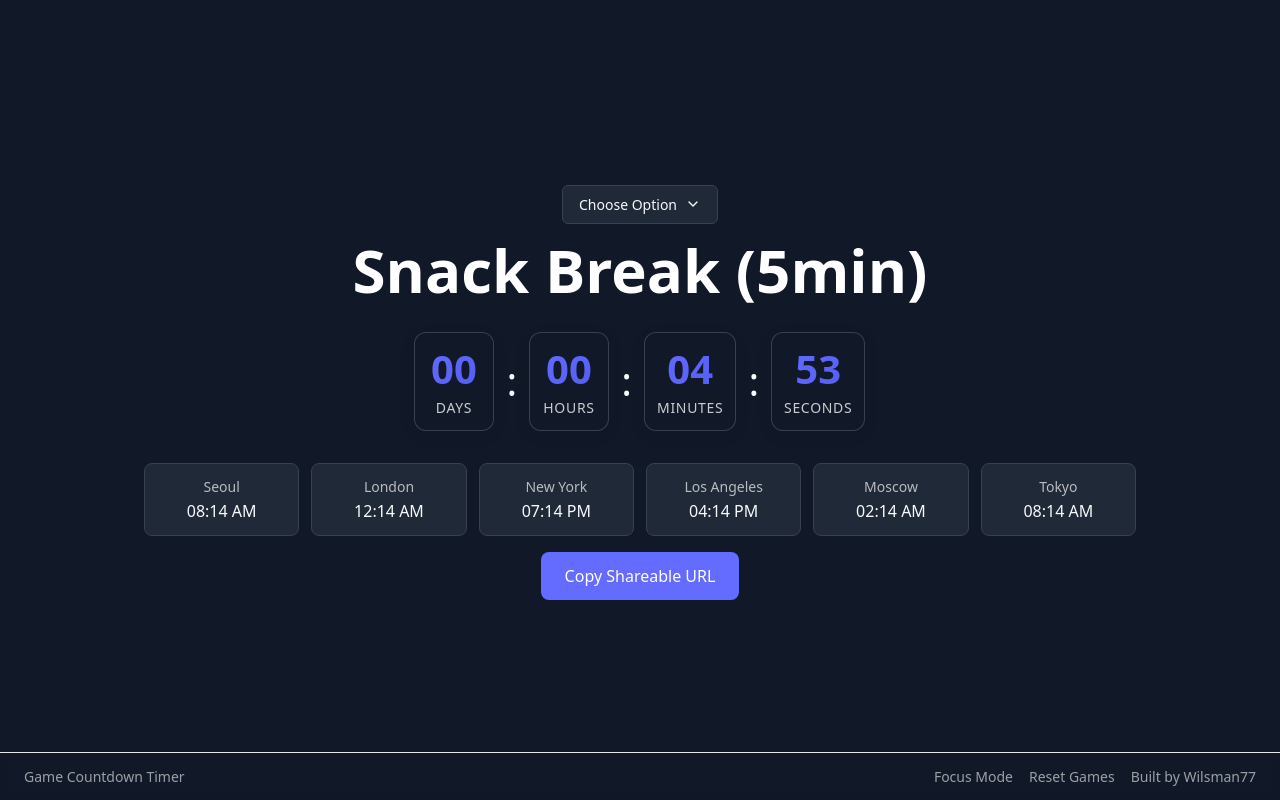
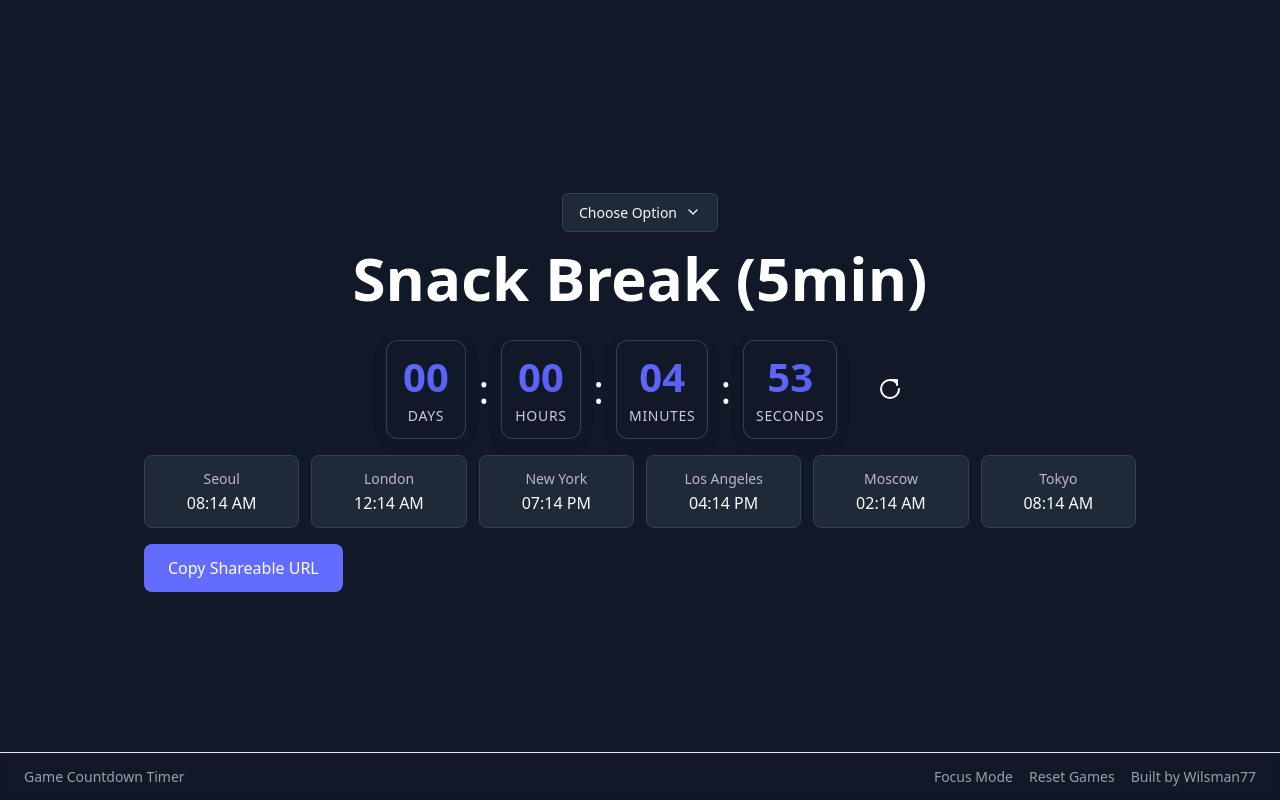
Before and after one commit to Wilsman/game_countdown, a Vue app: page / in a window 1280 px wide. Both pictures are taken after a click on the button "Reset Games". Built offline with nearby package versions, Linux system fonts and the light colour scheme.

Commit message:
feat: refresh for utility timers

```diff
--- a/src/components/TimerDisplay.vue
+++ b/src/components/TimerDisplay.vue
@@ -1,6 +1,7 @@
 <script setup lang="ts">
 import { useTimerStore } from '../stores/timer'
 import { computed, onMounted, onUnmounted, ref } from 'vue'
+// Using inline SVG for the refresh icon
 // Timezone handling using browser's Intl API
 import TimeZonePreview from './TimeZonePreview.vue'
 
@@ -386,7 +387,8 @@ onUnmounted(() => {
 
 <template>
   <div class="timer-container">
-    <div class="timer-display" @click="openDatePicker">
+        <div class="timer-display-wrapper">
+      <div class="timer-display" @click="openDatePicker">
       <div class="time-section" :class="{ 'animate-pulse': store.settings.enableAnimation }">
         <div class="time-value">{{ formattedTime.days }}</div>
         <div class="time-label">Days</div>
@@ -404,8 +406,21 @@ onUnmounted(() => {
       <div class="separator">:</div>
       <div class="time-section" :class="{ 'animate-pulse': store.settings.enableAnimation }">
         <div class="time-value">{{ formattedTime.seconds }}</div>
-        <div class="time-label">Seconds</div>
+                <div class="time-label">Seconds</div>
       </div>
+    </div>
+
+      <button
+        v-if="store.activeGame.type === 'utility'"
+        @click.stop="store.restartCountdown(store.activeGame.id)"
+        class="restart-button"
+        title="Restart countdown"
+      >
+        <svg width="20" height="20" viewBox="0 0 24 24" fill="none" xmlns="http://www.w3.org/2000/svg" class="restart-icon">
+          <path d="M21 12C21 16.9706 16.9706 21 12 21C7.02944 21 3 16.9706 3 12C3 7.02944 7.02944 3 12 3C15.0711 3 17.75 4.60718 19.25 7" stroke="currentColor" stroke-width="2" stroke-linecap="round" stroke-linejoin="round"/>
+          <path d="M19 8V3H14" stroke="currentColor" stroke-width="2" stroke-linecap="round" stroke-linejoin="round"/>
+        </svg>
+      </button>
     </div>
 
 <div v-if="!isFocusMode" class="timezone-section">
@@ -459,10 +474,63 @@ onUnmounted(() => {
   display: flex;
   flex-direction: column;
   align-items: center;
-  gap: 1rem;
+  justify-content: center;
+  height: 100%;
   width: 100%;
   padding: 1rem;
-  text-align: center;
+  box-sizing: border-box;
+}
+
+.timer-display-wrapper {
+  position: relative;
+  display: flex;
+  align-items: center;
+}
+
+.restart-button {
+  margin-left: 1rem;
+  background: none;
+  border: none;
+  color: white;
+  cursor: pointer;
+  padding: 0.5rem;
+  border-radius: 50%;
+  display: flex;
+  align-items: center;
+  justify-content: center;
+  transition: background-color 0.2s;
+}
+
+.restart-button:hover {
+  background-color: rgba(255, 255, 255, 0.1);
+}
+
+.restart-button svg {
+  width: 24px;
+  height: 24px;
+}
+
+.restart-button {
+  margin-left: 1rem;
+  background: none;
+  border: none;
+  color: white;
+  cursor: pointer;
+  padding: 0.5rem;
+  border-radius: 50%;
+  display: flex;
+  align-items: center;
+  justify-content: center;
+  transition: background-color 0.2s;
+}
+
+.restart-button:hover {
+  background-color: rgba(255, 255, 255, 0.1);
+}
+
+.restart-button svg {
+  width: 24px;
+  height: 24px;
 }
 
 .timer-display {
--- a/src/stores/timer.ts
+++ b/src/stores/timer.ts
@@ -349,6 +349,25 @@ export const useTimerStore = defineStore("timer", () => {
     settings.value = { ...settings.value, ...newSettings };
   };
 
+    function restartCountdown(id: string) {
+    const gameIndex = games.value.findIndex((g) => g.id === id);
+    if (gameIndex === -1) return;
+
+    const game = games.value[gameIndex];
+    // Match titles like "Be Right Back (10min)"
+    const match = game.title.match(/\((\d+)min\)/);
+    if (!match || game.type !== "utility") return;
+
+    const minutes = parseInt(match[1], 10);
+    games.value[gameIndex].targetDate = createDateMinutesFromNow(minutes);
+
+    // If the active game is the one we just restarted, reset the celebration flag
+    if (activeGameIndex.value === gameIndex) {
+      hasReachedZero.value = false;
+      stopCelebration(); // Stop any ongoing celebration
+    }
+  }
+
   function getShareableUrl() {
     const params = new URLSearchParams({
       target: targetDate.value.toISOString(),
@@ -378,6 +397,7 @@ export const useTimerStore = defineStore("timer", () => {
     updateSettings,
 
     getShareableUrl,
+    restartCountdown,
     startTimer,
     stopTimer,
     gameOptions,
```
